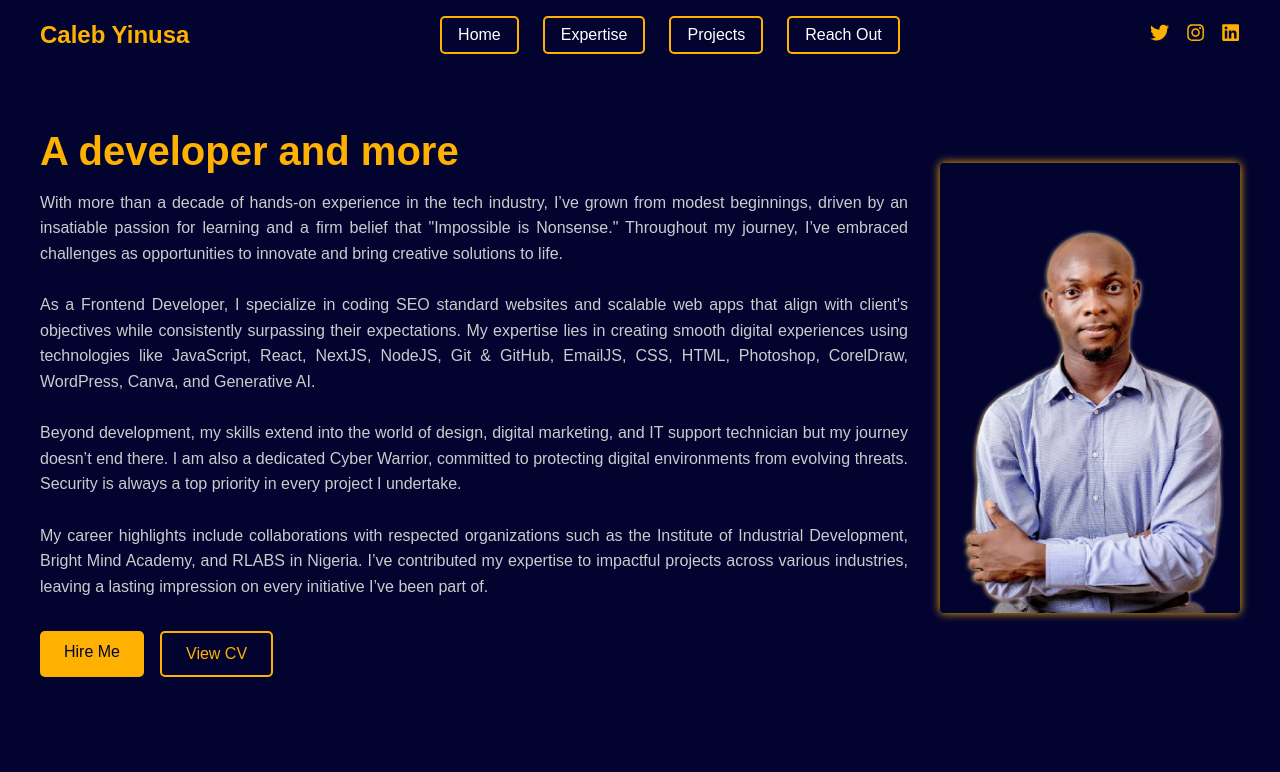
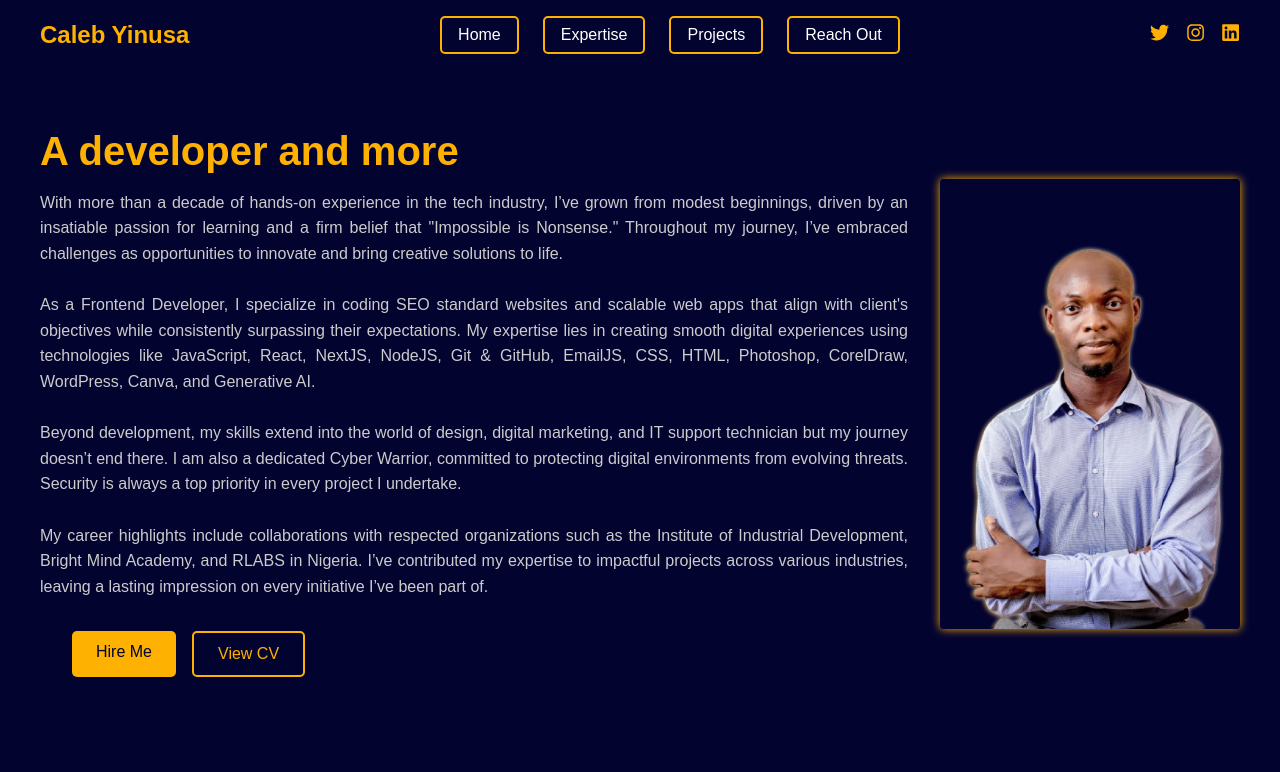
Before and after one commit to bigdevsircole/caleb-yinusa, a React (Vite) app: page / in a window 1280 px wide. Shown: the top 772 px of the page. Built offline with nearby package versions, Linux system fonts and the light colour scheme.

Commit message:
Initial commit

```diff
--- a/src/pages/Home/Home.css
+++ b/src/pages/Home/Home.css
@@ -38,7 +38,7 @@
 .hero-buttons {
   display: flex;
   gap: 1rem;
-  margin-top: 2rem;
+  margin: 2rem;
 }
 
 .hire-me-button,
```
